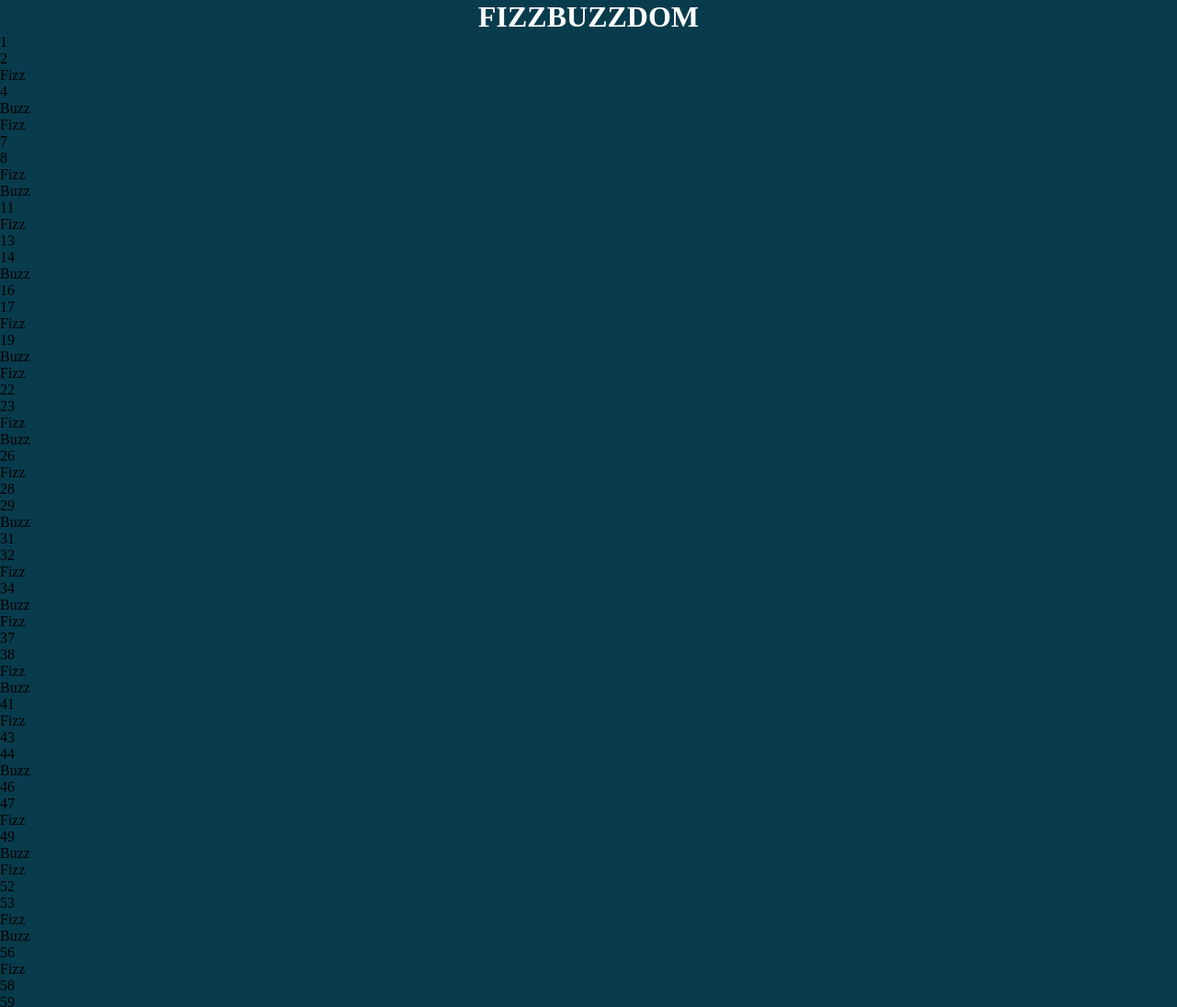
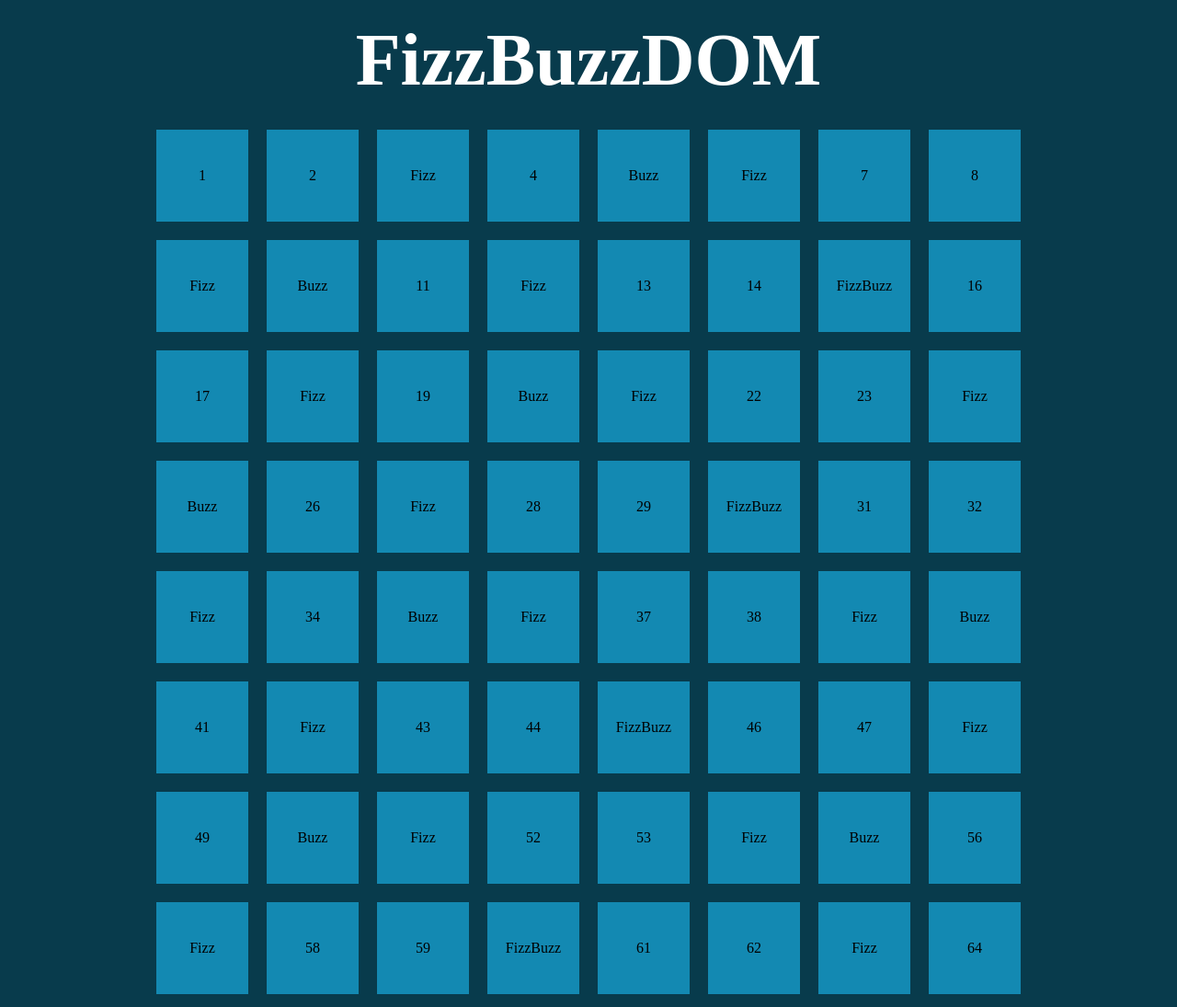
Before and after one commit to SimoVisc/js-fizzbuzz, a plain HTML site: page index.html in a window 1280 px wide. Shown: the top 1095 px of the page at 92% size. Drawn offline with Linux system fonts and the light colour scheme.

Commit message:
aggiunge caratteristiche di main in style.css

```diff
--- a/css/style.css
+++ b/css/style.css
@@ -12,5 +12,32 @@ body{
 h1{
   color: #fff;
   text-align: center;
-  text-transform: uppercase;
+  padding: 1.25rem;
+  font-size: 5rem;
 }
+/* MAIN */
+main{
+   min-height: 100vh;
+}
+.container{
+    max-width: 62.5rem;
+    padding:0 1.25rem;
+    margin: 0 auto;
+}
+ul{
+    display: flex;
+    justify-content: center;
+    flex-wrap: wrap;
+    list-style: none;
+}
+li{
+    display: flex;
+    align-items: center;
+    justify-content: center;
+    background-color: #1389b2;
+    margin:0.625rem;
+    width: 6.25rem;
+    height:6.25rem;
+    flex-grow: 1;
+
+}
--- a/index.html
+++ b/index.html
@@ -12,9 +12,10 @@
         <h1>FizzBuzzDOM</h1>
     </header>
     <main>
-        <ul id="numbers">
-
-        </ul>
+      <div class="container">
+          <ul id="numbers">
+          </ul>
+      </div>
     </main>
     <script src="js/main.js"></script>
 </body>
--- a/js/main.js
+++ b/js/main.js
@@ -10,7 +10,10 @@ for(let i = 1; i<=100; i++){
     if(i % 3 ===0){
         element.innerHTML ="Fizz"
     }
-    if(i % 5 ===0){
+     if(i % 5 ===0){
         element.innerHTML ="Buzz"
     }
+    if( i % 3 ===0 && i % 5 ===0){
+        element.innerHTML ="FizzBuzz"
+    }
 }
```
